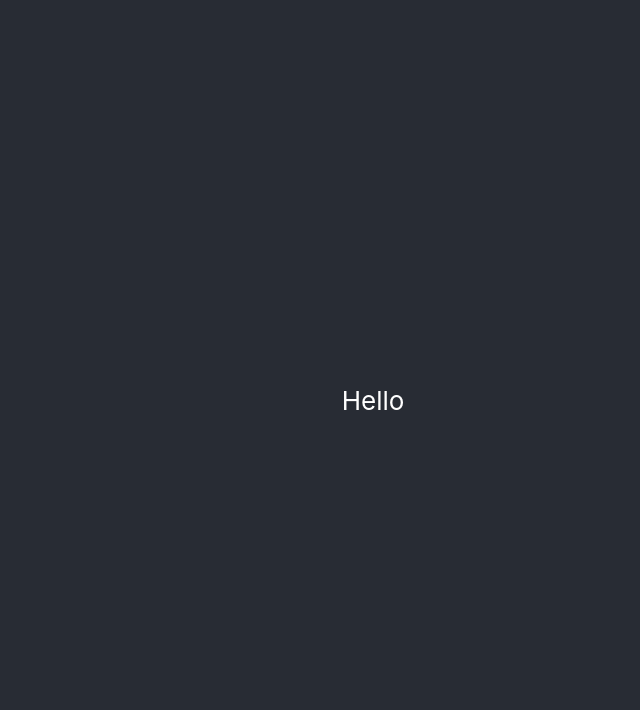
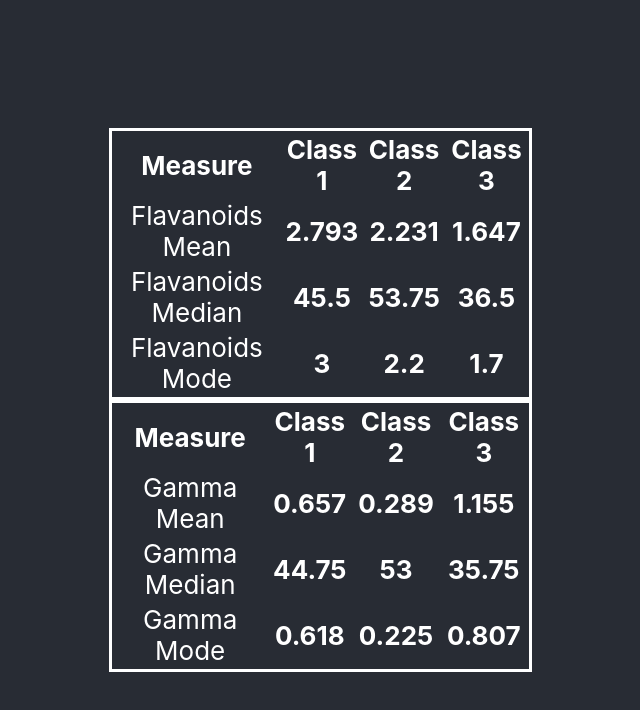
Before and after one commit to rananjaysingh20/manufac-assignment.github.io, a React (Create React App) app: page / in a window 1280 px wide. Shown: the top 710 px of the page, without its empty margins (267-907 px from the left). Built offline with nearby package versions, Linux system fonts and the light colour scheme.

Commit message:
adding final assignment

```diff
--- a/src/App.js
+++ b/src/App.js
@@ -1,11 +1,11 @@
-import logo from './logo.svg';
 import './App.css';
+import { TableContainer } from './container/tableContainer';
 
 function App() {
   return (
     <div className="App">
       <header className="App-header">
-        Hello
+        <TableContainer />
       </header>
     </div>
   );
--- /dev/null
+++ b/src/components/gammaTables.js
@@ -0,0 +1,36 @@
+import React from 'react'
+
+export const GammaTable = ({categories, gammaMean, gammaMode, gammaMedian}) => {
+  return (
+    <div>
+        <div className='mean table'>
+            <table className='tables'>
+                <tr className='col-one'>
+                    <th>Measure</th>
+                    {categories.map((item, index) => {
+                        return <th key={index}>Class {item}</th>
+                    })}
+                </tr>
+                <tr>
+                    <td>Gamma Mean</td>
+                    {gammaMean.map((item, index) => {
+                        return <th key={index}>{Math.round(item*1000)/1000}</th>
+                    })}
+                </tr>
+                <tr>
+                    <td>Gamma Median</td>
+                    {gammaMedian.map((item, index) => {
+                        return <th key={index}>{Math.round(item*1000)/1000}</th>
+                    })}
+                </tr>
+                <tr>
+                    <td>Gamma Mode</td>
+                    {gammaMode.map((item, index) => {
+                        return <th key={index}>{Math.round(item*1000)/1000}</th>
+                    })}
+                </tr>
+            </table>
+        </div>
+    </div>
+  )
+}
--- /dev/null
+++ b/src/components/meanTables.js
@@ -0,0 +1,34 @@
+import '../styles/meanTables.css'
+
+export const MeanTable = ({categories, mean, median, mode}) => {
+    return (
+        <div className='mean table'>
+            <table className='tables'>
+                <tr className='col-one'>
+                    <th>Measure</th>
+                    {categories.map((item, index) => {
+                        return <th key={index}>Class {item}</th>
+                    })}
+                </tr>
+                <tr>
+                    <td>Flavanoids Mean</td>
+                    {mean.map((item, index) => {
+                        return <th key={index}>{Math.round(item*1000)/1000}</th>
+                    })}
+                </tr>
+                <tr>
+                    <td>Flavanoids Median</td>
+                    {median.map((item, index) => {
+                        return <th key={index}>{Math.round(item*1000)/1000}</th>
+                    })}
+                </tr>
+                <tr>
+                    <td>Flavanoids Mode</td>
+                    {mode.map((item, index) => {
+                        return <th key={index}>{item}</th>
+                    })}
+                </tr>
+            </table>
+        </div>
+    )
+}
--- /dev/null
+++ b/src/container/tableContainer.js
@@ -0,0 +1,129 @@
+import React, { useEffect, useState } from 'react'
+import data from '../data/Wine-Data.json'
+import { MeanTable } from '../components/meanTables'
+import { GammaTable } from '../components/gammaTables'
+
+export const TableContainer = () => {
+    const [categories, setCategories] = useState([]);
+    const [mean, setMean] = useState([]);
+    const [median, setMedian] = useState([]);
+    const [mode, setMode] = useState([]);
+    const [gammaMean, setGammaMean] = useState([]);
+    const [gammaMedian, setGammaMedian] = useState([]);
+    const [gammaMode, setGammaMode] = useState([]);
+    useEffect(() => {
+        const cat = Array.from(new Set(data.map((item) => item.Alcohol)));
+        setCategories(cat);
+        let flav = [];
+        let flavTotal = [];
+        let sum = 0;
+        let j = 1;
+        let k = 1;
+        for(let i=0; i<data.length;i++) {
+            if(data[i].Alcohol === j) {
+                sum = sum + data[i].Flavanoids*1;
+                flav[j-1] = sum;
+                k++;
+                flavTotal[j-1] = k;
+            } else {
+                j++;
+                sum = 0;
+                k = 1;
+            }
+        }
+        let flavSet = [];
+        let flavSets = [];
+        let gammaSet = [];
+        let gammaSets = [];
+        let a = 0;
+        let b = 0;
+        for(let i=0; i<data.length;i++) {
+            if(data[i].Alcohol===cat[a]) {
+                flavSet[b] = data[i].Flavanoids*1;
+                gammaSet[b] = (data[i].Ash*1*data[i].Hue*1)/data[i].Magnesium*1;
+                b++;
+            }
+            else {
+                a++;
+                b = 0;
+                flavSets.push(flavSet);
+                gammaSets.push(gammaSet);
+                flavSet = [];
+                gammaSet = [];
+            }
+        };
+        flavSets.push(flavSet);
+        gammaSets.push(gammaSet);
+        const gammaSums = cat.map((item, index) => {
+            return gammaSets[index].reduce((partialSum, acc) => partialSum+acc, 0);
+        });
+        const gammaNums = cat.map((item, index) => {
+            return gammaSets[index].length;
+        });
+        let modes = [];
+        const calculateMode = () => {
+            for(let i=0;i<cat.length;i++) {
+                let arr = flavSets[i];
+                let mode = {};
+                let max = 0;
+                let count = 0
+                arr.forEach(function(e) {
+                  if(mode[e] == null) {
+                    mode[e] = 1;
+                  } else {
+                    mode[e]++;
+                  }
+                  if(count< mode[e]) {
+                    max = e;
+                    count = mode[e];
+                  }
+                });
+                modes.push(max);
+            }
+        }
+        calculateMode();
+        let gammaModes = [];
+        const calculateGammaMode = () => {
+            for(let i=0;i<cat.length;i++) {
+                let arr = gammaSets[i];
+                let mode = {};
+                let max = 0;
+                let count = 0
+                arr.forEach(function(e) {
+                  if(mode[e] == null) {
+                    mode[e] = 1;
+                  } else {
+                    mode[e]++;
+                  }
+                  if(count< mode[e]) {
+                    max = e;
+                    count = mode[e];
+                  }
+                });
+                gammaModes.push(max);
+            }
+        }
+        calculateGammaMode();
+        setGammaMean(cat.map((item, index) => {
+            return gammaSums[index]/gammaNums[index];
+        }));
+        setGammaMode(cat.map((item, index) => gammaModes[index]));
+        setGammaMedian(cat.map((item, index) => {
+            return (gammaNums[index]/2) + (gammaNums[index]/2 + 1)/2;
+        }));
+        setMean(cat.map((item,index) => {
+            return flav[index]/flavTotal[index];
+        }));
+
+        setMedian(cat.map((item, index) => {
+            return (flavTotal[index]/2) + (flavTotal[index]/2 + 1)/2;
+        }));
+        setMode(cat.map((item,index) => modes[index]));
+    }, []);
+  return (
+    <div>
+        <MeanTable categories={categories} mean={mean} median={median} mode={mode}/>
+        <GammaTable categories={categories} gammaMean={gammaMean} gammaMedian={gammaMedian} gammaMode={gammaMode}/>
+    </div>
+  )
+}
--- /dev/null
+++ b/src/styles/meanTables.css
@@ -0,0 +1,4 @@
+.tables {
+    border: solid;
+    width: 80%;;
+}
```
Also changed, not shown: src/styles/gammaTables.css (added).
